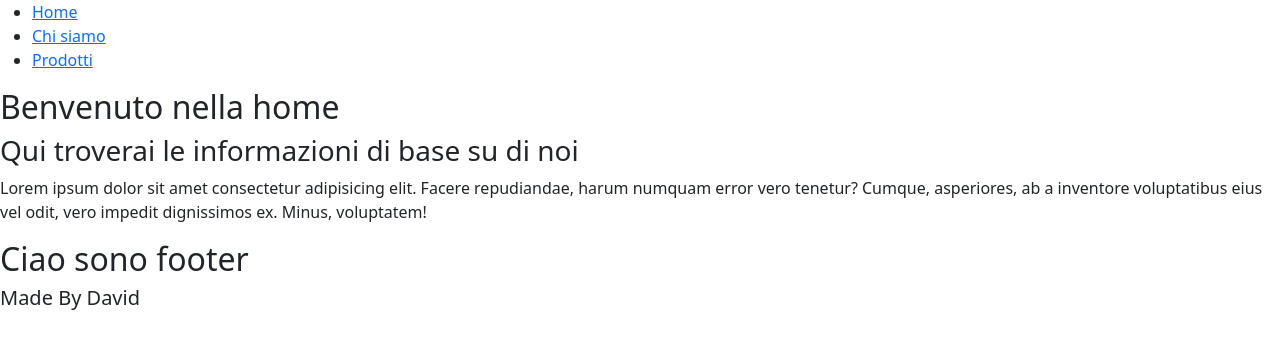
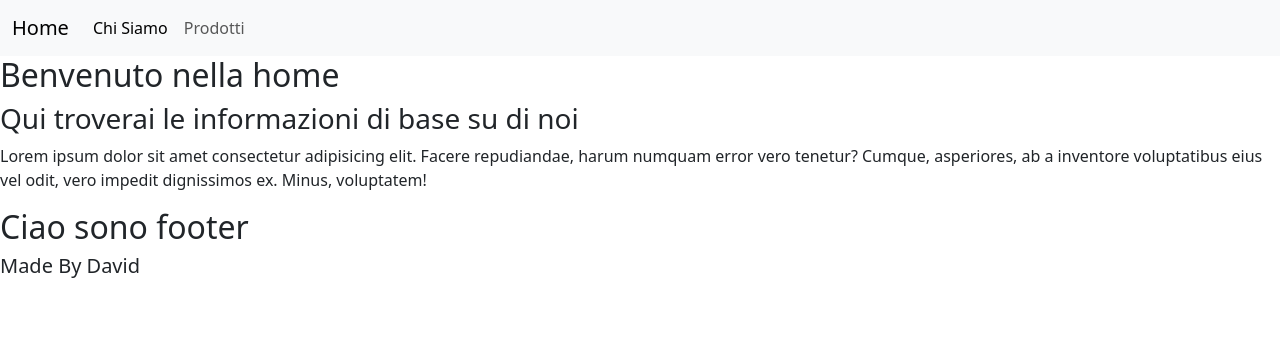
Before and after one commit to DavidZarfati/react-router, a React (Vite) app: page / in a window 1280 px wide. Shown: the top 348 px of the page. Built offline with nearby package versions, Linux system fonts and the light colour scheme.

Commit message:
feat:Inserita navbar

```diff
--- a/src/components/Header.jsx
+++ b/src/components/Header.jsx
@@ -16,13 +16,31 @@
 
     return (
         <header>
-            <ul>
+            {/* <ul>
                 {navLinks.map((link, index) => (
                     <li key={index}>
                         <a href={link.path}> {link.title}</a>
                     </li>
                 ))}
-            </ul>
+            </ul> */}
+            <nav className="navbar navbar-expand-lg bg-body-tertiary">
+                <div className="container-fluid">
+                    <a className="navbar-brand" href="/">Home</a>
+                    <button className="navbar-toggler" type="button" data-bs-toggle="collapse" data-bs-target="#navbarSupportedContent" aria-controls="navbarSupportedContent" aria-expanded="false" aria-label="Toggle navigation">
+                        <span className="navbar-toggler-icon"></span>
+                    </button>
+                    <div className="collapse navbar-collapse" id="navbarSupportedContent">
+                        <ul className="navbar-nav me-auto mb-2 mb-lg-0">
+                            <li className="nav-item">
+                                <a className="nav-link active" aria-current="page" href="/chi-siamo">Chi Siamo</a>
+                            </li>
+                            <li className="nav-item">
+                                <a className="nav-link" href="/prodotti">Prodotti</a>
+                            </li>
+                        </ul>
+                    </div>
+                </div>
+            </nav>
         </header>
     )
 }
```
